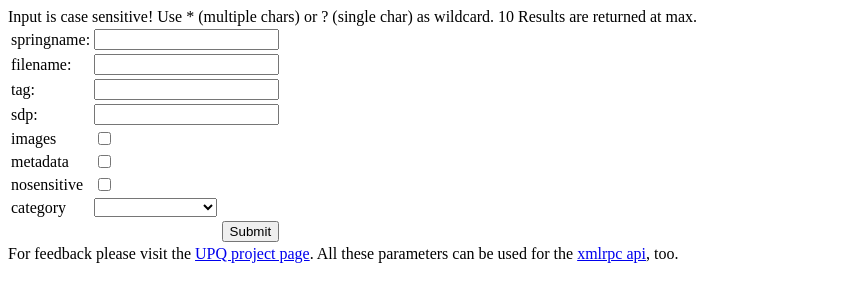
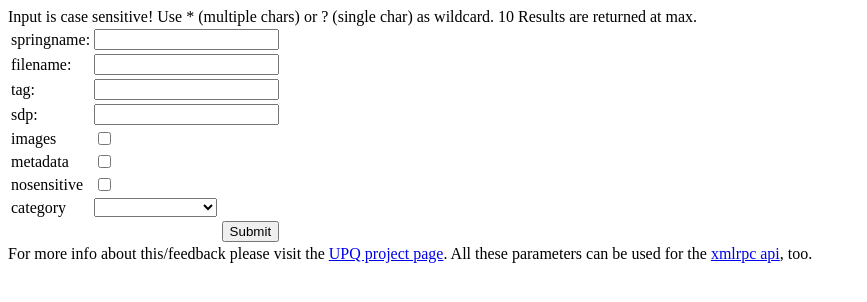
Before and after one commit to spring/upq, a PHP site: page / in a window 1280 px wide. Shown: the top 302 px of the page, without its empty margins (0-867 px from the left). Run offline with PHP 8.4, Linux system fonts and the light colour scheme; tables that the repository leaves empty or names only in its code hold one stand-in row (values such as "Sample post").

Commit message:
more general info

```diff
--- a/www/index.php
+++ b/www/index.php
@@ -55,7 +55,7 @@ Input is case sensitive! Use * (multiple chars) or ? (single char) as wildcard.
 </table>
 </form>
 
-For feedback please visit the <a href="https://github.com/springfiles/upq/issues">UPQ project page</a>.
+For more info about this/feedback please visit the <a href="https://github.com/springfiles/upq">UPQ project page</a>.
 All these parameters can be used for the <a href="xmlrpc.php">xmlrpc api</a>, too.
 
 <pre>
```
